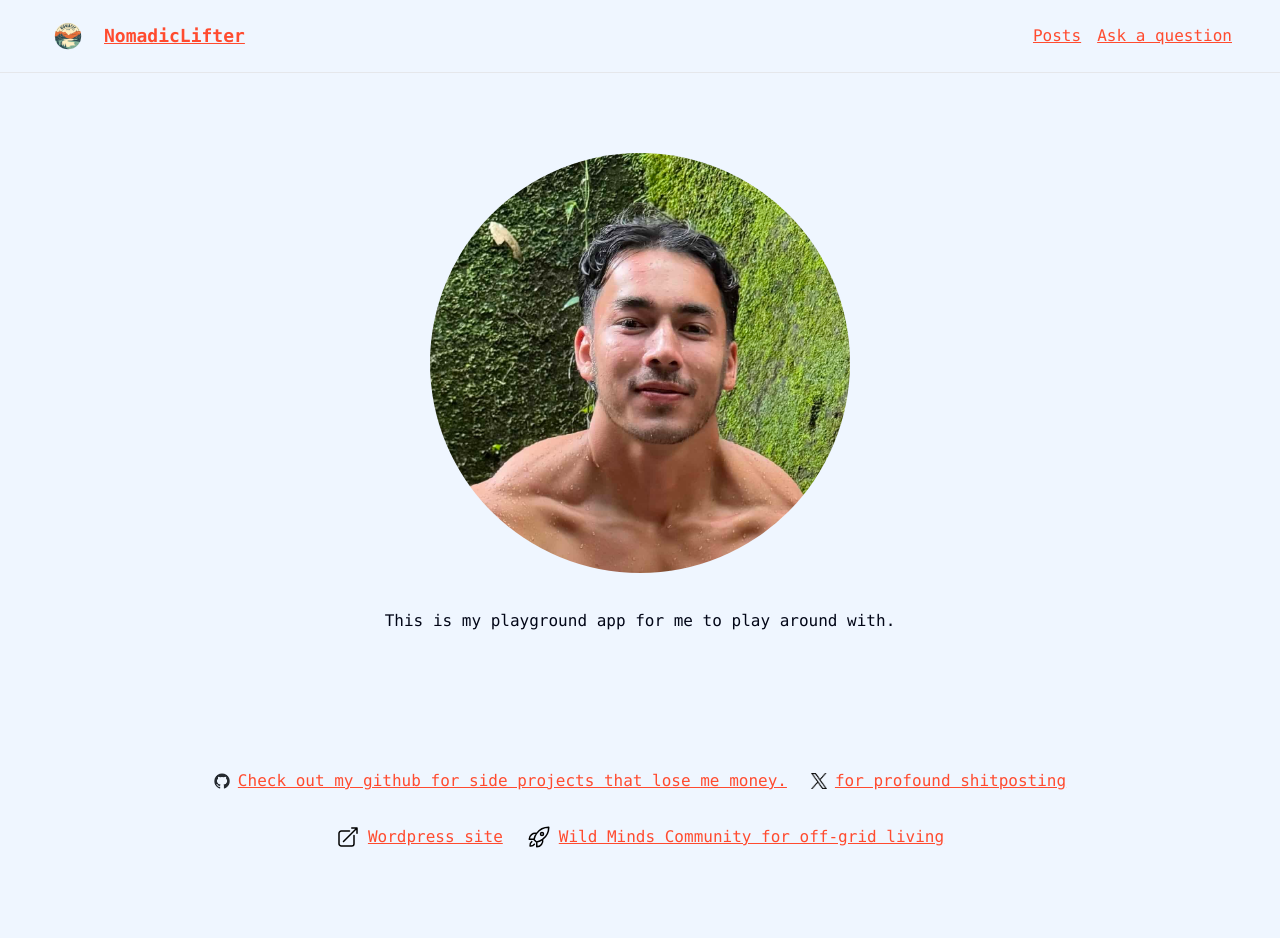
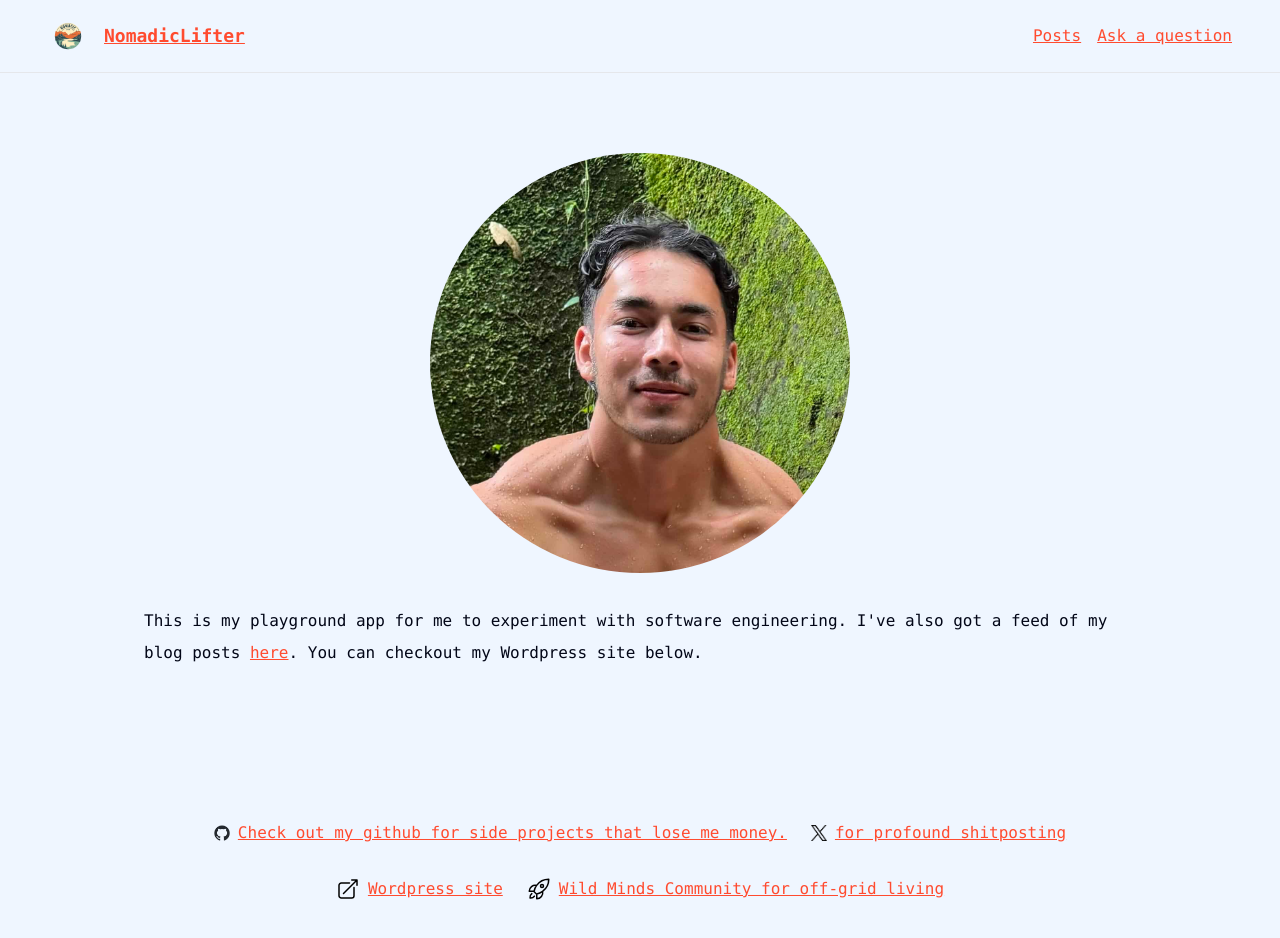
Before and after one commit to RDEvans31/next-js-blog, a Next.js app: page / in a window 1280 px wide. Shown: the top 938 px of the page. Built offline with nearby package versions, Linux system fonts and the light colour scheme.

Commit message:
chore: updated copy

```diff
--- a/src/app/page.tsx
+++ b/src/app/page.tsx
@@ -6,7 +6,13 @@ export default function Home() {
     <div className="grid items-center justify-items-center min-h-screen p-8 pb-20 gap-16 sm:p-20">
       <main className="flex flex-col gap-8 grid-rows-2 items-center sm:items-start">
         <ProfilePic />
-        <div>This is my playground app for me to play around with.</div>
+        <div>
+          <p>
+            This is my playground app for me to experiment with software
+            engineering. I&apos;ve also got a feed of my blog posts{" "}
+            <a href="/posts">here</a>. You can checkout my Wordpress site below.
+          </p>
+        </div>
       </main>
       <footer className="row-start-3 flex gap-6 flex-wrap items-center justify-center">
         <a
```
